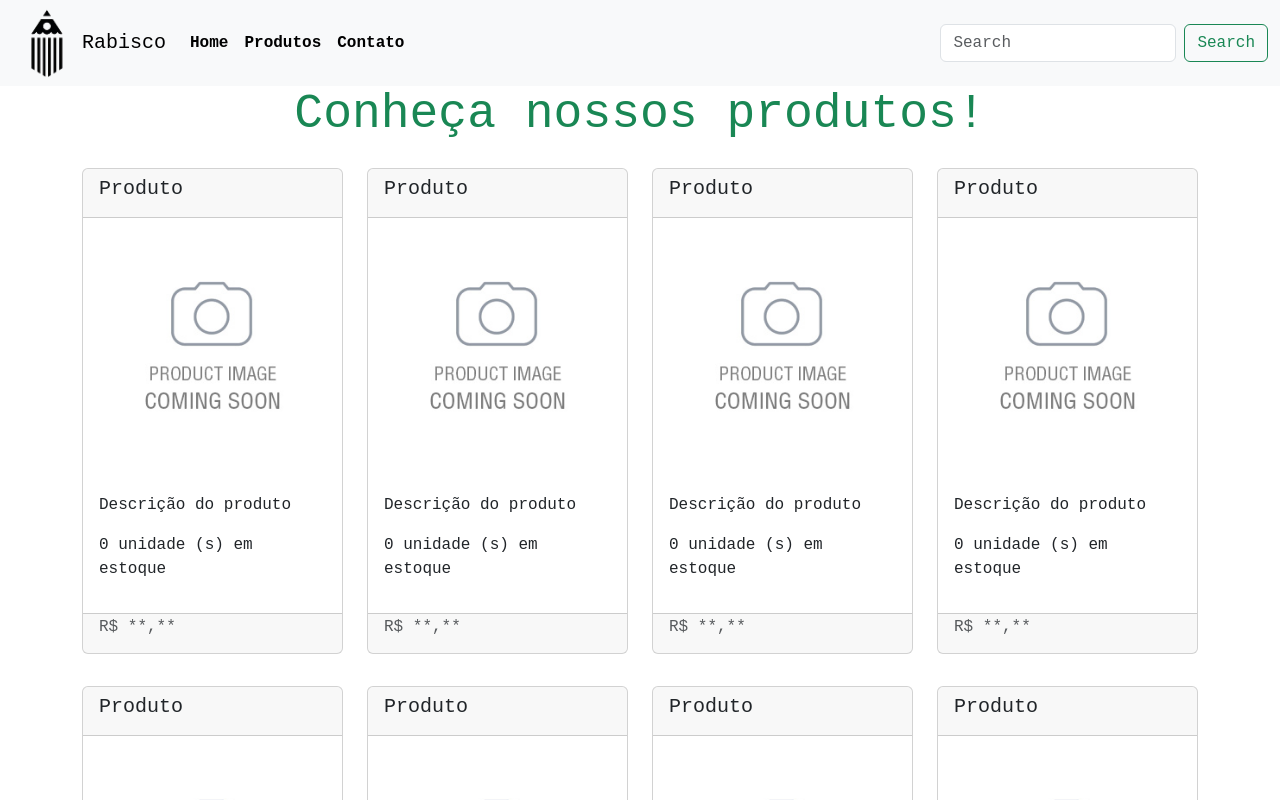
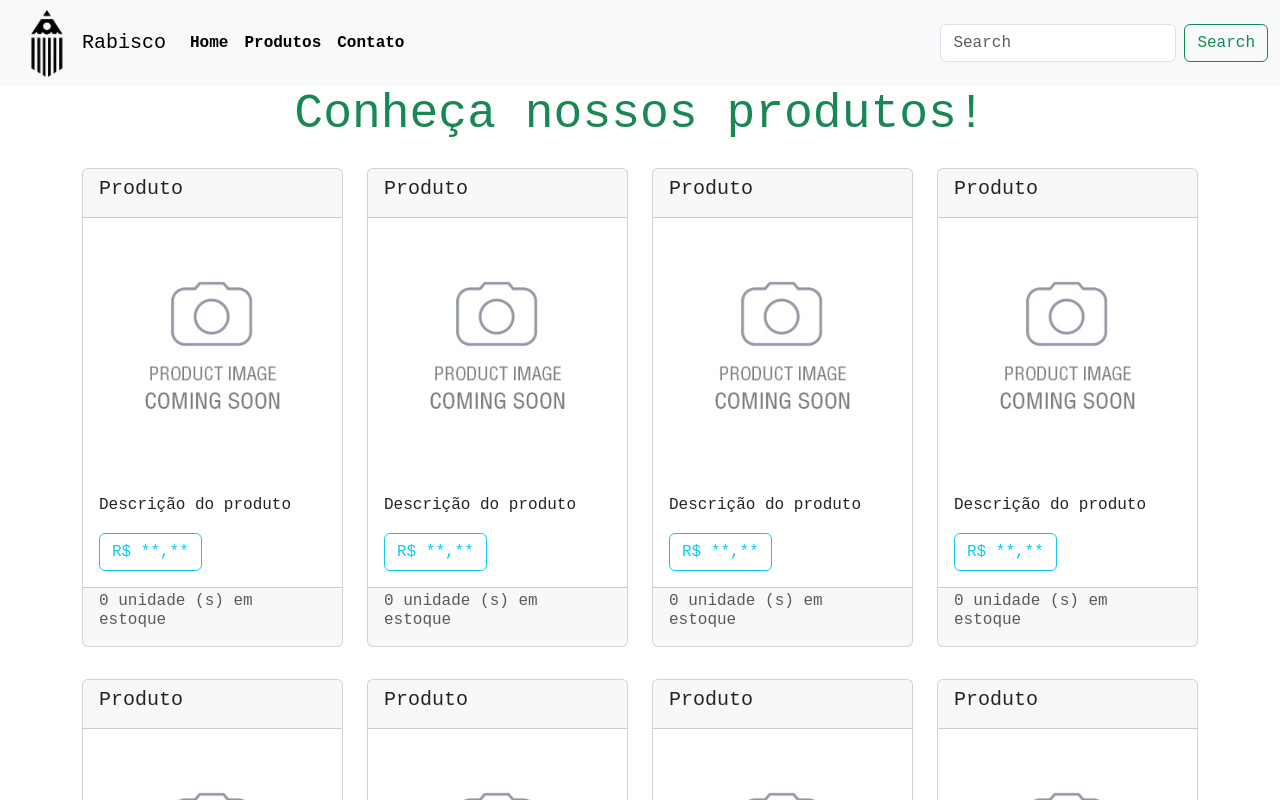
Before and after one commit to otavioDev07/PapelariaRabisco, a Next.js app: page /produtos in a window 1280 px wide. Shown: the top 800 px of the page. Built offline with nearby package versions, Linux system fonts and the light colour scheme.

Commit message:
alteração nos produtos

```diff
--- a/components/CardProduto.jsx
+++ b/components/CardProduto.jsx
@@ -7,10 +7,10 @@ export default function CardProduto(props) {
             <img src={props.imageSrc} className="card-img-top"/>
             <div className="card-body">
                 <p className="card-text">{props.desc}</p>
-                <p>{props.qtd} unidade (s) em estoque</p>
+                <button type="button" class="btn btn-outline-info">R$ {props.valor}</button>
             </div>
             <div className="card-footer">
-                <h6 className="card-subtitle mb-2 text-body-secondary">R$ {props.valor}</h6>
+                <h6 className="card-subtitle mb-2 text-body-secondary">{props.qtd} unidade (s) em estoque</h6>
             </div>
         </div>
     )
```
